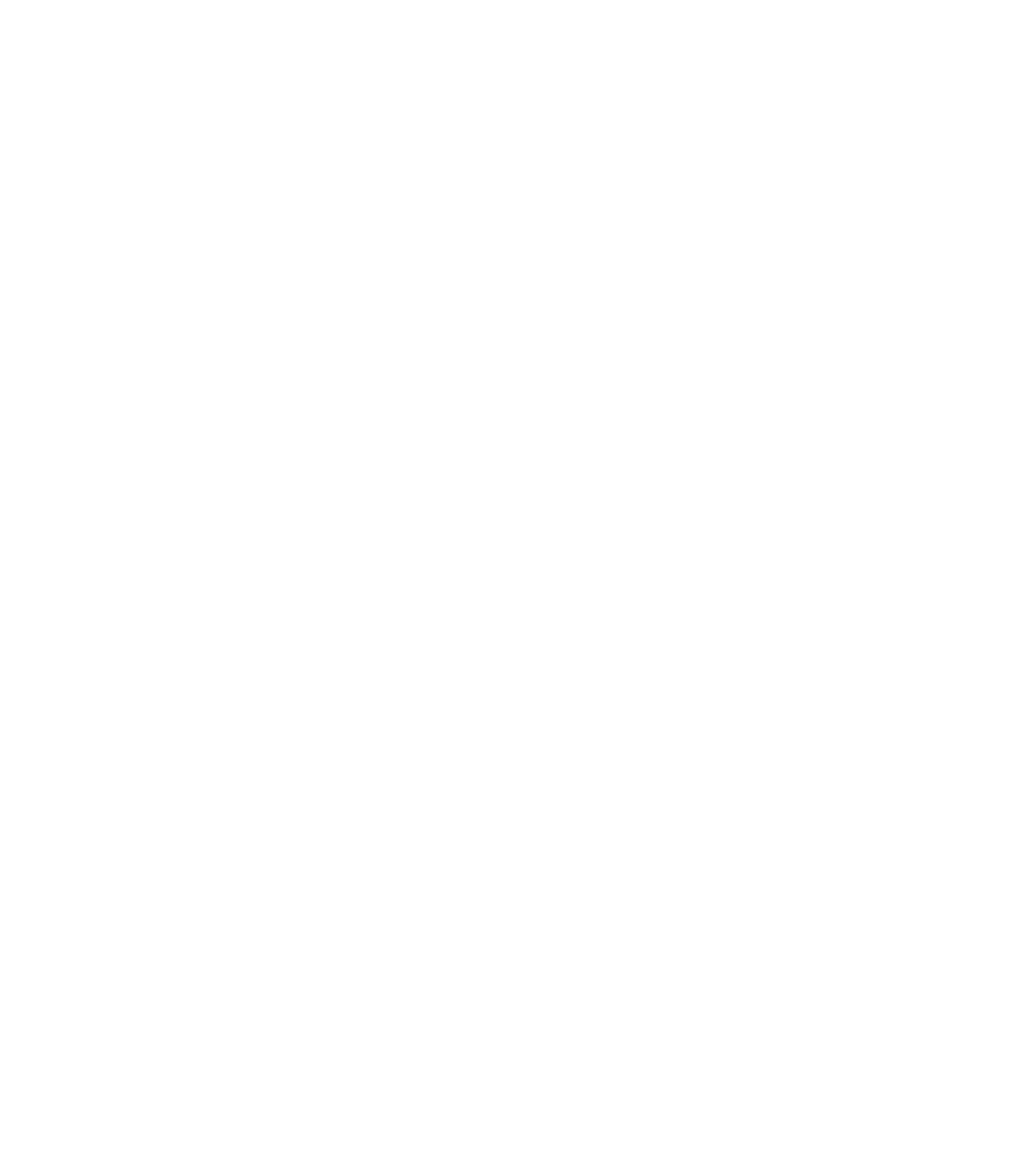
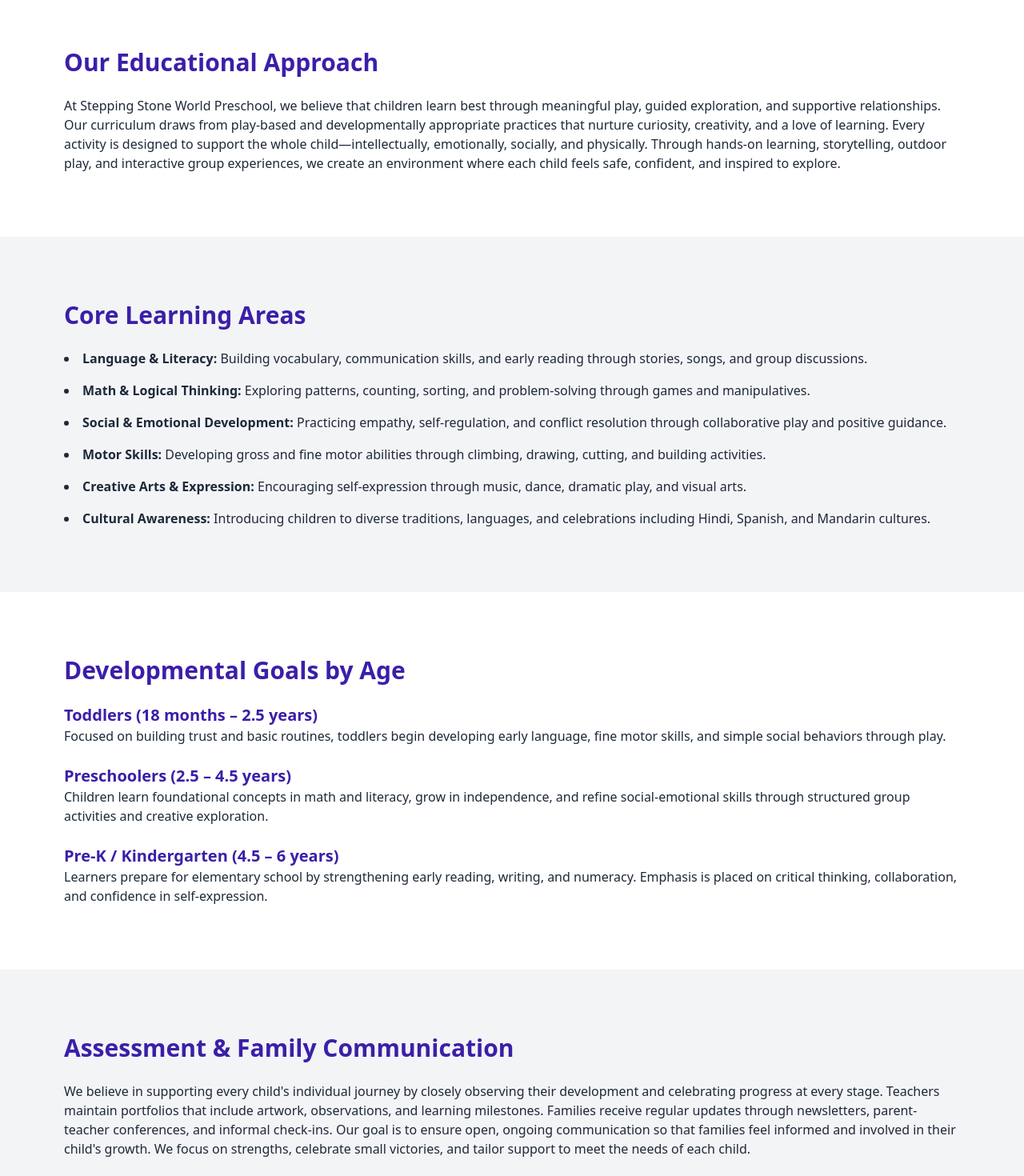
Before and after one commit to Anishb00/PreschoolReactSite, a Next.js app: page /Curriculum in a window 1280 px wide. Before the commit this address had no page. Shown: the part 500-1970 px from the top of the page at 80% size. Before the commit the page ends 800 px from the top, so only its background shows below. Built offline with nearby package versions, Linux system fonts and the light colour scheme.

Commit message:
Added curriculum page

```diff
--- /dev/null
+++ b/src/app/(site)/Curriculum/components/AssessmentAndFeedback.tsx
@@ -0,0 +1,20 @@
+export default function AssessmentAndFeedback() {
+  return (
+    <section className="bg-gray-100 px-6 py-20 md:px-20">
+      <h2 className="mb-6 text-3xl font-semibold text-[#3B1FA8]">
+        Assessment & Family Communication
+      </h2>
+      <p className="text-base text-gray-800">
+        We believe in supporting every child's individual journey by closely
+        observing their development and celebrating progress at every stage.
+        Teachers maintain portfolios that include artwork, observations, and
+        learning milestones. Families receive regular updates through
+        newsletters, parent-teacher conferences, and informal check-ins. Our
+        goal is to ensure open, ongoing communication so that families feel
+        informed and involved in their child's growth. We focus on strengths,
+        celebrate small victories, and tailor support to meet the needs of each
+        child.
+      </p>
+    </section>
+  );
+}
--- /dev/null
+++ b/src/app/(site)/Curriculum/components/CoreLearningAreas.tsx
@@ -0,0 +1,39 @@
+export default function CoreLearningAreas() {
+  return (
+    <section className="bg-gray-100 px-6 py-20 md:px-20">
+      <h2 className="mb-6 text-3xl font-semibold text-[#3B1FA8]">
+        Core Learning Areas
+      </h2>
+      <ul className="list-inside list-disc space-y-4 text-base text-gray-800">
+        <li>
+          <strong>Language & Literacy:</strong> Building vocabulary,
+          communication skills, and early reading through stories, songs, and
+          group discussions.
+        </li>
+        <li>
+          <strong>Math & Logical Thinking:</strong> Exploring patterns,
+          counting, sorting, and problem-solving through games and
+          manipulatives.
+        </li>
+        <li>
+          <strong>Social & Emotional Development:</strong> Practicing empathy,
+          self-regulation, and conflict resolution through collaborative play
+          and positive guidance.
+        </li>
+        <li>
+          <strong>Motor Skills:</strong> Developing gross and fine motor
+          abilities through climbing, drawing, cutting, and building activities.
+        </li>
+        <li>
+          <strong>Creative Arts & Expression:</strong> Encouraging
+          self-expression through music, dance, dramatic play, and visual arts.
+        </li>
+        <li>
+          <strong>Cultural Awareness:</strong> Introducing children to diverse
+          traditions, languages, and celebrations including Hindi, Spanish, and
+          Mandarin cultures.
+        </li>
+      </ul>
+    </section>
+  );
+}
--- /dev/null
+++ b/src/app/(site)/Curriculum/components/DevelopmentalGoals.tsx
@@ -0,0 +1,41 @@
+export default function DevelopmentalGoals() {
+  return (
+    <section className="bg-white px-6 py-20 md:px-20">
+      <h2 className="mb-6 text-3xl font-semibold text-[#3B1FA8]">
+        Developmental Goals by Age
+      </h2>
+      <div className="space-y-6 text-base text-gray-800">
+        <div>
+          <h3 className="text-xl font-bold text-[#3B1FA8]">
+            Toddlers (18 months – 2.5 years)
+          </h3>
+          <p>
+            Focused on building trust and basic routines, toddlers begin
+            developing early language, fine motor skills, and simple social
+            behaviors through play.
+          </p>
+        </div>
+        <div>
+          <h3 className="text-xl font-bold text-[#3B1FA8]">
+            Preschoolers (2.5 – 4.5 years)
+          </h3>
+          <p>
+            Children learn foundational concepts in math and literacy, grow in
+            independence, and refine social-emotional skills through structured
+            group activities and creative exploration.
+          </p>
+        </div>
+        <div>
+          <h3 className="text-xl font-bold text-[#3B1FA8]">
+            Pre-K / Kindergarten (4.5 – 6 years)
+          </h3>
+          <p>
+            Learners prepare for elementary school by strengthening early
+            reading, writing, and numeracy. Emphasis is placed on critical
+            thinking, collaboration, and confidence in self-expression.
+          </p>
+        </div>
+      </div>
+    </section>
+  );
+}
--- /dev/null
+++ b/src/app/(site)/Curriculum/components/EducationalApproach.tsx
@@ -0,0 +1,20 @@
+export default function EducationalApproach() {
+  return (
+    <section className="bg-white px-6 py-20 md:px-20">
+      <h2 className="mb-6 text-3xl font-semibold text-[#3B1FA8]">
+        Our Educational Approach
+      </h2>
+      <p className="text-base text-gray-800">
+        At Stepping Stone World Preschool, we believe that children learn best
+        through meaningful play, guided exploration, and supportive
+        relationships. Our curriculum draws from play-based and developmentally
+        appropriate practices that nurture curiosity, creativity, and a love of
+        learning. Every activity is designed to support the whole
+        child—intellectually, emotionally, socially, and physically. Through
+        hands-on learning, storytelling, outdoor play, and interactive group
+        experiences, we create an environment where each child feels safe,
+        confident, and inspired to explore.
+      </p>
+    </section>
+  );
+}
--- /dev/null
+++ b/src/app/(site)/Curriculum/page.tsx
@@ -0,0 +1,22 @@
+import Banner from "../components/Banner";
+import EducationalApproach from "./components/EducationalApproach";
+import CoreLearningAreas from "./components/CoreLearningAreas";
+import DevelopmentalGoals from "./components/DevelopmentalGoals";
+import AssessmentAndFeedback from "./components/AssessmentAndFeedback";
+
+export default function Curriculum() {
+  return (
+    <>
+      <Banner
+        imagename="/herobg.jpeg"
+        title="Our Curriculum"
+        subtitle="A balanced, hands-on curriculum that fosters creativity, confidence, and curiosity in every learner."
+      />
+
+      <EducationalApproach />
+      <CoreLearningAreas />
+      <DevelopmentalGoals />
+      <AssessmentAndFeedback />
+    </>
+  );
+}
```
